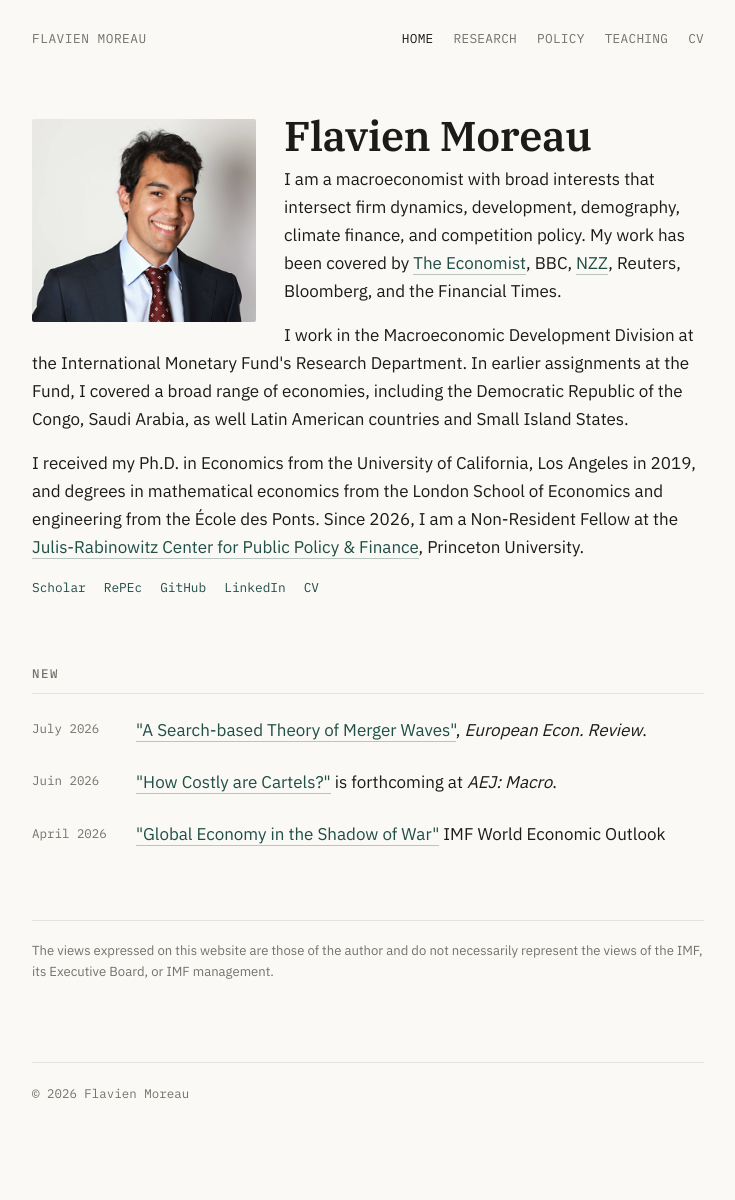
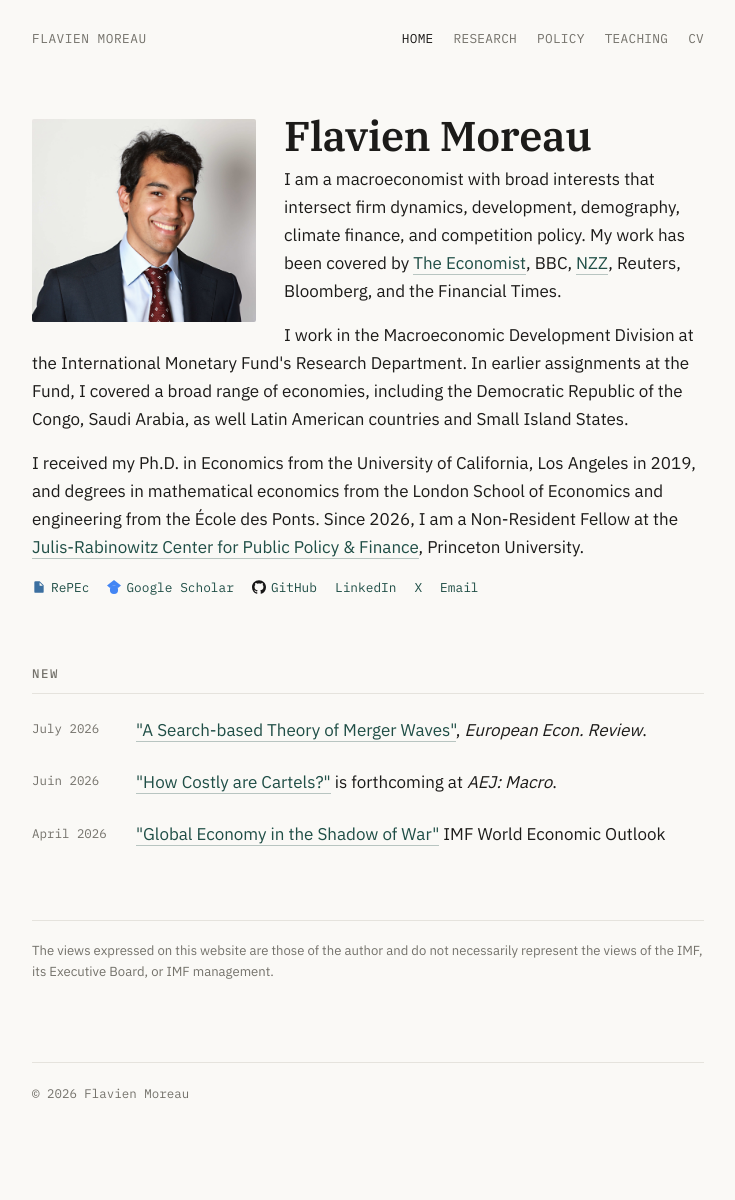
Before and after one commit to flavienmoreau/flavienmoreau.github.io, a Jekyll site: the page built from index.md, in a window 1280 px wide. Shown: the whole page, without its empty margins (272-1007 px from the left). Built offline with Jekyll 4.4.1, drawn with Linux system fonts in a browser that asks for light colours.

Commit message:
Update social links with icons and new options

```diff
--- a/_includes/social.html
+++ b/_includes/social.html
@@ -1,8 +1,9 @@
 <div class="icons">
-  {% if site.social.scholar %}<a href="{{ site.social.scholar }}">Scholar</a>{% endif %}
-  {% if site.social.repec %}<a href="{{ site.social.repec }}">RePEc</a>{% endif %}
-  {% if site.social.orcid %}<a href="{{ site.social.orcid }}">Orcid</a>{% endif %}
-  {% if site.social.github %}<a href="https://github.com/{{ site.social.github }}">GitHub</a>{% endif %}
+  {% if site.social.repec %}<a href="{{ site.social.repec }}"><svg viewBox="0 0 24 24" width="14" height="14" fill="#3B6FA0" fill-rule="evenodd" aria-hidden="true" style="vertical-align:-2px;margin-right:5px;"><path d="M13 2H6a2 2 0 0 0-2 2v16a2 2 0 0 0 2 2h12a2 2 0 0 0 2-2V9l-7-7zm0 2.414L18.586 10H14a1 1 0 0 1-1-1V4.414z"/></svg>RePEc</a>{% endif %}
+  {% if site.social.orcid %}<a href="{{ site.social.orcid }}"><svg viewBox="0 0 24 24" width="14" height="14" fill="#A6CE39" aria-hidden="true" style="vertical-align:-2px;margin-right:5px;"><path d="M12 0C5.372 0 0 5.372 0 12s5.372 12 12 12 12-5.372 12-12S18.628 0 12 0zM7.369 4.378c.525 0 .947.431.947.947 0 .525-.422.947-.947.947-.525 0-.946-.422-.946-.947 0-.516.421-.947.946-.947zm-.722 3.038h1.444v10.041H6.647V7.416zm3.562 0h3.9c3.712 0 5.344 2.653 5.344 5.025 0 2.578-2.016 5.025-5.325 5.025h-3.919V7.416zm1.444 1.303v7.444h2.297c3.272 0 4.022-2.484 4.022-3.722 0-2.016-1.284-3.722-4.097-3.722h-2.222z"/></svg>ORCID</a>{% endif %}
+  {% if site.social.scholar %}<a href="{{ site.social.scholar }}"><svg viewBox="0 0 24 24" width="14" height="14" fill="#4285F4" aria-hidden="true" style="vertical-align:-2px;margin-right:5px;"><path d="M5.242 13.769L0 9.5 12 0l12 9.5-5.242 4.269C17.548 11.249 14.978 9.5 12 9.5c-2.977 0-5.548 1.748-6.758 4.269zM12 10a7 7 0 1 0 0 14 7 7 0 0 0 0-14z"/></svg>Google Scholar</a>{% endif %}
+  {% if site.social.github %}<a href="https://github.com/{{ site.social.github }}"><svg viewBox="0 0 24 24" width="14" height="14" fill="#181717" aria-hidden="true" style="vertical-align:-2px;margin-right:5px;"><path d="M12 .297c-6.63 0-12 5.373-12 12 0 5.303 3.438 9.8 8.205 11.385.6.113.82-.258.82-.577 0-.285-.01-1.04-.015-2.04-3.338.724-4.042-1.61-4.042-1.61C4.422 18.07 3.633 17.7 3.633 17.7c-1.087-.744.084-.729.084-.729 1.205.084 1.838 1.236 1.838 1.236 1.07 1.835 2.809 1.305 3.495.998.108-.776.417-1.305.76-1.605-2.665-.3-5.466-1.332-5.466-5.93 0-1.31.465-2.38 1.235-3.22-.135-.303-.54-1.523.105-3.176 0 0 1.005-.322 3.3 1.23.96-.267 1.98-.399 3-.405 1.02.006 2.04.138 3 .405 2.28-1.552 3.285-1.23 3.285-1.23.645 1.653.24 2.873.12 3.176.765.84 1.23 1.91 1.23 3.22 0 4.61-2.805 5.625-5.475 5.92.42.36.81 1.096.81 2.22 0 1.606-.015 2.896-.015 3.286 0 .315.21.69.825.57C20.565 22.092 24 17.592 24 12.297c0-6.627-5.373-12-12-12"/></svg>GitHub</a>{% endif %}
   {% if site.social.linkedin %}<a href="{{ site.social.linkedin }}">LinkedIn</a>{% endif %}
-  {% if site.social.cv %}<a href="{{ site.social.cv | relative_url }}">CV</a>{% endif %}
+  {% if site.social.twitter %}<a href="https://x.com/{{ site.social.twitter }}">X</a>{% endif %}
+  {% if site.email %}<a href="mailto:{{ site.email }}">Email</a>{% endif %}
 </div>
```
